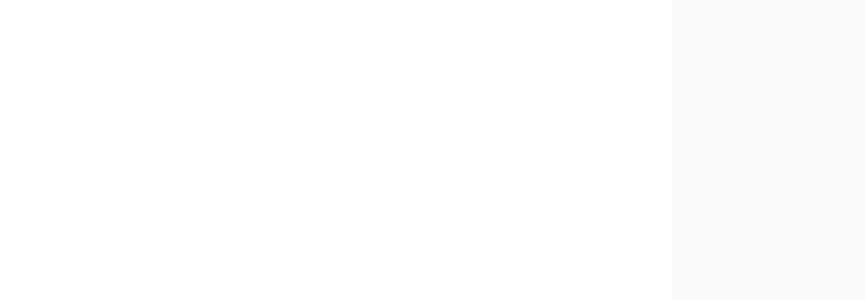
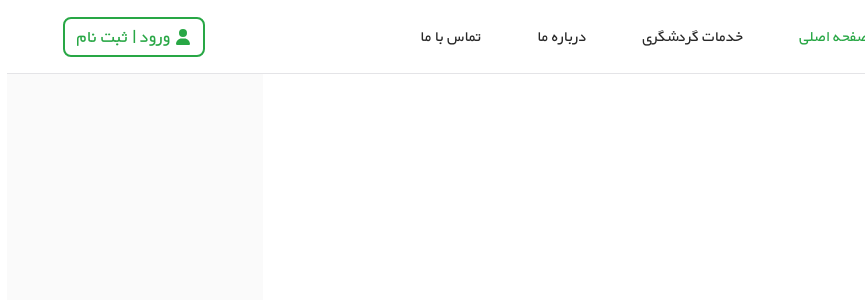
Before and after one commit to ParsaDokhtMohammadi/torino_bootcamp_final, a Next.js app in the folder client/: page / in a window 1280 px wide. Shown: the top 300 px of the page, without its empty margins (415-1280 px from the left). Built offline with nearby package versions, Linux system fonts and the light colour scheme.

Commit message:
feat: add header and navlink component

```diff
--- a/client/package.json
+++ b/client/package.json
@@ -14,6 +14,7 @@
     "react": "19.3.0",
     "react-dom": "19.3.0",
     "react-hook-form": "^7.91.0",
+    "react-icons": "^5.7.0",
     "zod": "^4.6.7"
   },
   "devDependencies": {
--- a/client/src/app/globals.css
+++ b/client/src/app/globals.css
@@ -20,12 +20,7 @@
   --font-mono: var(--font-geist-mono);
 }
 
-@media (prefers-color-scheme: dark) {
-  :root {
-    --background: #0a0a0a;
-    --foreground: #ededed;
-  }
-}
+
 
 body {
   background: var(--background);
--- a/client/src/app/layout.tsx
+++ b/client/src/app/layout.tsx
@@ -1,6 +1,7 @@
 import type { Metadata } from "next";
 import "./globals.css";
 import { byekan, geistMono, geistSans } from "@/utils/fonts/fonts";
+import Header from "@/components/Header";
 
 
 
@@ -15,7 +16,11 @@ export default function RootLayout({ children }: LayoutProps<"/">) {
       lang="fa" dir="rtl"
       className={`${byekan.variable} ${geistSans.variable} ${geistMono.variable} h-full antialiased`}
     >
-      <body className="min-h-full flex flex-col font-sans">{children}</body>
+
+      <body className="min-h-full flex flex-col font-sans">
+        <Header />
+        {children}
+      </body>
     </html>
   );
 }
--- a/client/src/app/page.tsx
+++ b/client/src/app/page.tsx
@@ -1,9 +1,9 @@
 
 export default function Home() {
   return (
-    <div className="flex flex-col flex-1 items-center justify-center bg-zinc-50 font-sans dark:bg-black">
-      <main className="flex flex-1 w-full max-w-3xl flex-col items-center justify-between py-32 px-16 bg-white dark:bg-black sm:items-start">
-
+    <div className="flex flex-col flex-1 items-center justify-center bg-zinc-50 font-sans ">
+      <main className="flex flex-1 w-full max-w-3xl flex-col items-center justify-between py-32 px-16 bg-white  sm:items-start">
+        hello
       </main>
     </div>
   );
--- /dev/null
+++ b/client/src/components/Header.tsx
@@ -0,0 +1,44 @@
+import Image from "next/image";
+import Link from "next/link";
+import { FaUser } from "react-icons/fa6";
+import logo from "@/assets/images/logo.png";
+import NavLink from "./NavLink";
+
+const navItems = [
+  { href: "/", label: "صفحه اصلی" },
+  { href: "/services", label: "خدمات گردشگری" },
+  { href: "/about", label: "درباره ما" },
+  { href: "/contact", label: "تماس با ما" },
+];
+
+const Header = () => {
+  return (
+    <header className="h-18.5 w-full border-b border-zinc-200 bg-white">
+      <div className="mx-auto flex h-full max-w-300 items-center justify-between px-4">
+        <Link href="/" aria-label="تورینو">
+          <Image src={logo} alt="تورینو" priority className="h-11 w-auto" />
+        </Link>
+
+        <nav>
+          <ul className="flex items-center gap-14">
+            {navItems.map((item) => (
+              <li key={item.href}>
+                <NavLink href={item.href}>{item.label}</NavLink>
+              </li>
+            ))}
+          </ul>
+        </nav>
+
+        <button
+          type="button"
+          className="flex items-center gap-1 rounded-lg text-lg  border-2 border-primary px-3 py-1 text-primary"
+        >
+          <FaUser className="size-4" aria-hidden="true" />
+          ورود | ثبت نام
+        </button>
+      </div>
+    </header>
+  );
+};
+
+export default Header;
--- /dev/null
+++ b/client/src/components/NavLink.tsx
@@ -0,0 +1,28 @@
+"use client";
+
+import Link from "next/link";
+import { usePathname } from "next/navigation";
+
+type NavLinkProps = {
+  href: string;
+  children: React.ReactNode;
+};
+
+const NavLink = ({ href, children }: NavLinkProps) => {
+  const pathname = usePathname();
+  const isActive = pathname === href;
+
+  return (
+    <Link
+      href={href}
+      aria-current={isActive ? "page" : undefined}
+      className={`text-base transition-colors hover:text-primary ${
+        isActive ? "text-primary" : "text-text"
+      }`}
+    >
+      {children}
+    </Link>
+  );
+};
+
+export default NavLink;
--- a/client/src/utils/fonts/fonts.ts
+++ b/client/src/utils/fonts/fonts.ts
@@ -4,12 +4,12 @@ import localFont from "next/font/local";
 export const byekan = localFont({
   src: [
     {
-      path: "../assets/fonts/BYekan.ttf",
+      path: "../../assets/fonts/BYekan.ttf",
       weight: "400",
       style: "normal",
     },
     {
-      path: "../assets/fonts/BYekanBold.ttf",
+      path: "../../assets/fonts/BYekanBold.ttf",
       weight: "700",
       style: "normal",
     },
```
Also changed, not shown: client/src/assets/images/logo.png (added), 1 other file (tests, documents, lock files or other folders).
